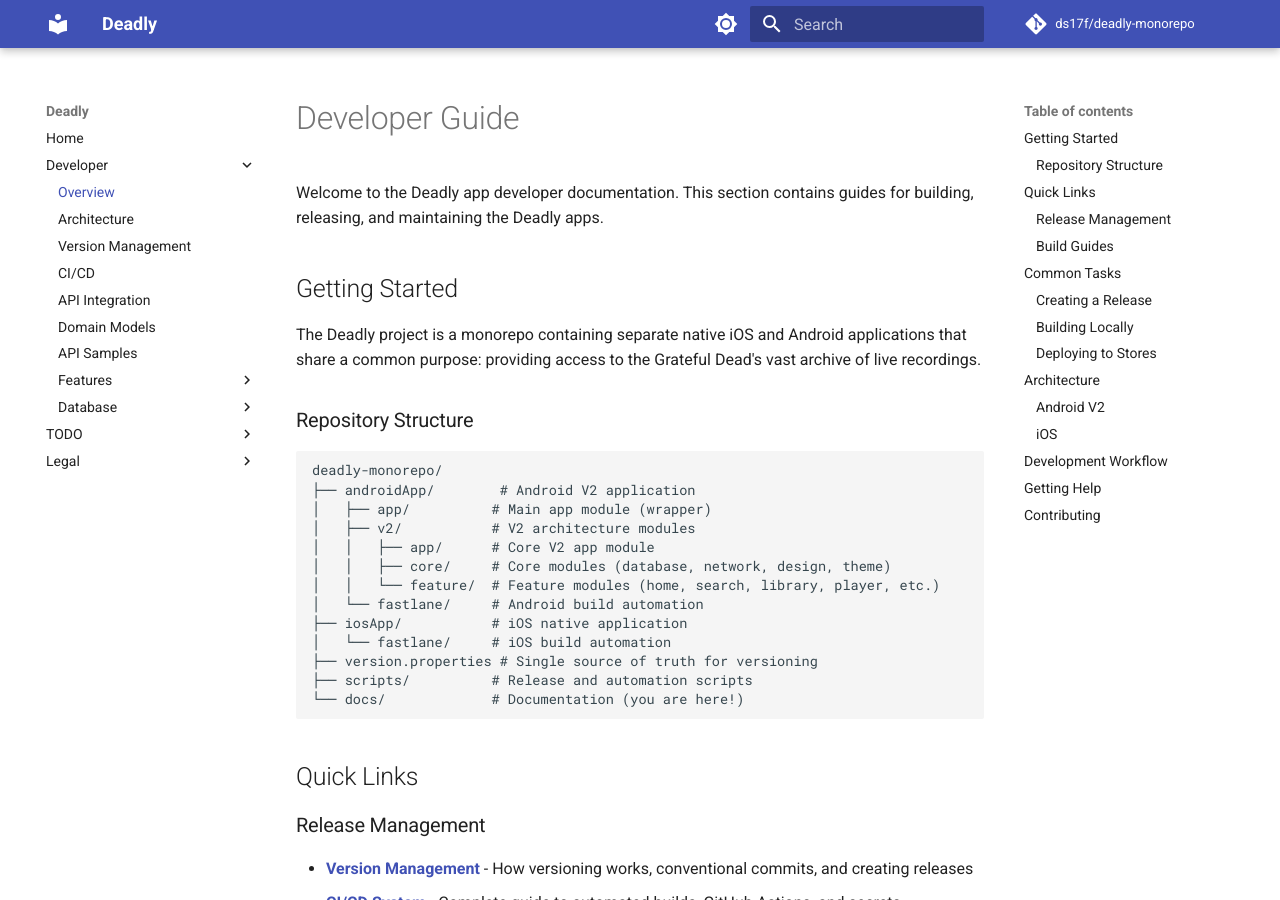
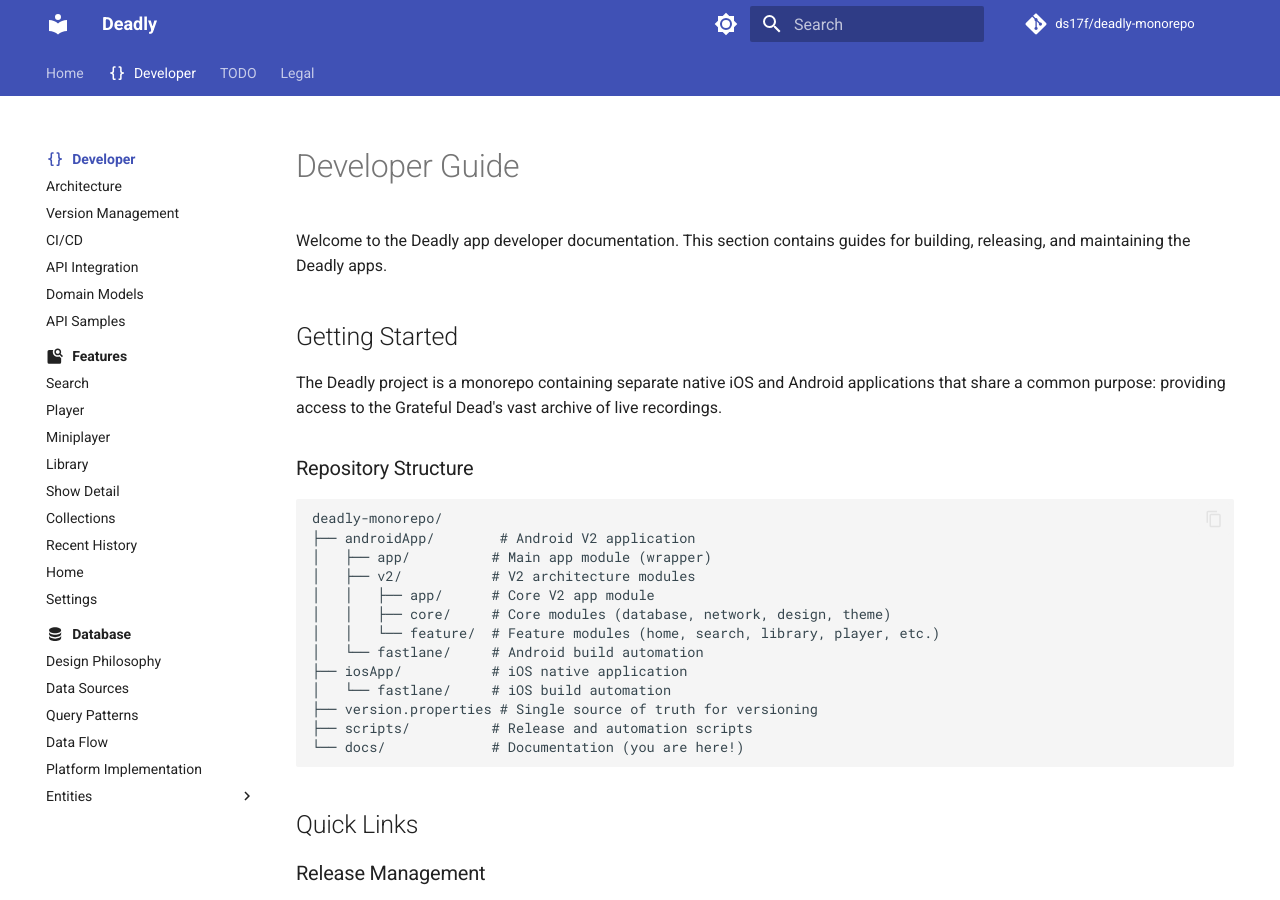
Before and after one commit to ds17f/deadly-monorepo, an MkDocs documentation site: the page built from docs/docs/developer/index.md, in a window 1280 px wide and 900 px high. Built offline with MkDocs 1.6.1 and Material for MkDocs 9.7.7, drawn with Linux system fonts in a browser that asks for light colours; comment, search, counter and statistics services are not loaded; some of the changed text lies outside the part shown.

Commit message:
docs: Enhance MkDocs theme with navigation features, icons, and extensions
Add Material theme features (instant nav, tabs, search suggest, code copy),
section icons, emoji/tabs/keys markdown extensions, and change docs-serve
port to 8099. Mark feature-documentation TODO as complete.

Co-Authored-By: Claude Opus 4.6 <noreply@anthropic.com>

```diff
--- a/docs/docs/developer/index.md
+++ b/docs/docs/developer/index.md
@@ -1,3 +1,7 @@
+---
+icon: material/code-braces
+---
+
 # Developer Guide
 
 Welcome to the Deadly app developer documentation. This section contains guides for building, releasing, and maintaining the Deadly apps.
--- a/docs/mkdocs.yml
+++ b/docs/mkdocs.yml
@@ -61,7 +61,29 @@ theme:
       accent: indigo
       toggle:
         icon: material/brightness-4
-        name: Switch to light mode
+        name: Switch to dark mode
+  features:
+    # Navigation
+    - navigation.footer        # Prev/next links in footer
+    - navigation.instant       # Instant loading (SPA-like)
+    - navigation.tracking      # URL updates with active anchor
+    - navigation.top           # Back to top button
+    - navigation.tabs          # Top-level navigation tabs
+    - navigation.sections      # Render sections as groups
+    - navigation.indexes       # Section index pages
+
+    # Search
+    - search.suggest           # Search suggestions
+    - search.highlight         # Highlight search terms
+    - search.share             # Share search results
+
+    # Content
+    - content.code.copy        # Copy button for code blocks
+    - toc.follow               # Auto-scroll TOC to active heading
+    - toc.integrate            # Integrate TOC into left sidebar
+
+plugins:
+  - search
 
 markdown_extensions:
   - admonition
@@ -69,3 +91,11 @@ markdown_extensions:
   - pymdownx.superfences
   - pymdownx.tasklist:
       custom_checkbox: true
+  - attr_list                  # Add attributes to elements
+  - md_in_html                 # Markdown in HTML
+  - pymdownx.emoji:            # Emoji support
+      emoji_index: !!python/name:material.extensions.emoji.twemoji
+      emoji_generator: !!python/name:material.extensions.emoji.to_svg
+  - pymdownx.tabbed:           # Content tabs
+      alternate_style: true
+  - pymdownx.keys              # Keyboard keys rendering
```
Also changed, not shown: docs/docs/developer/database/index.md (+4 -0 lines), docs/docs/developer/features/index.md (+4 -0 lines), docs/docs/todo/feature-documentation.md (+5 -1 lines), 1 other file.
